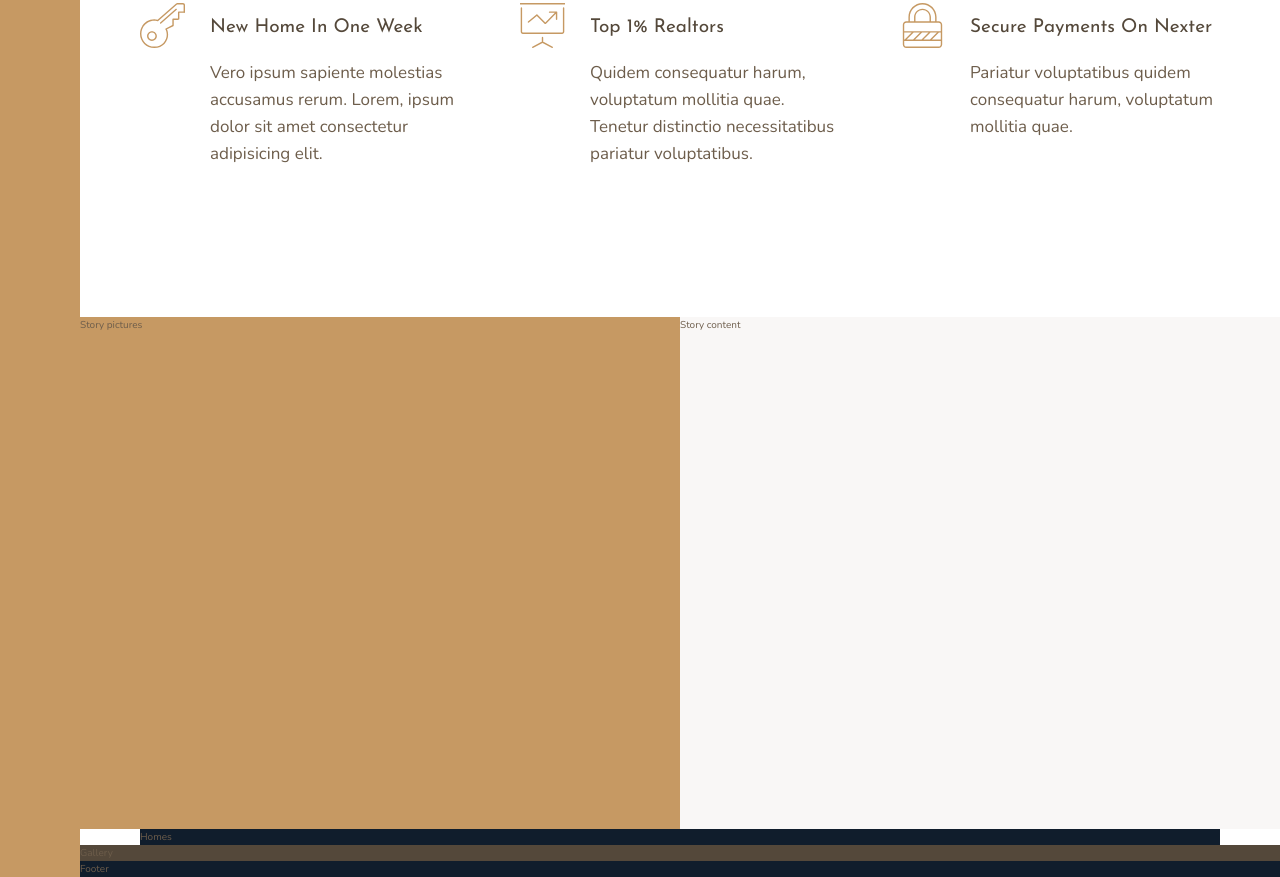
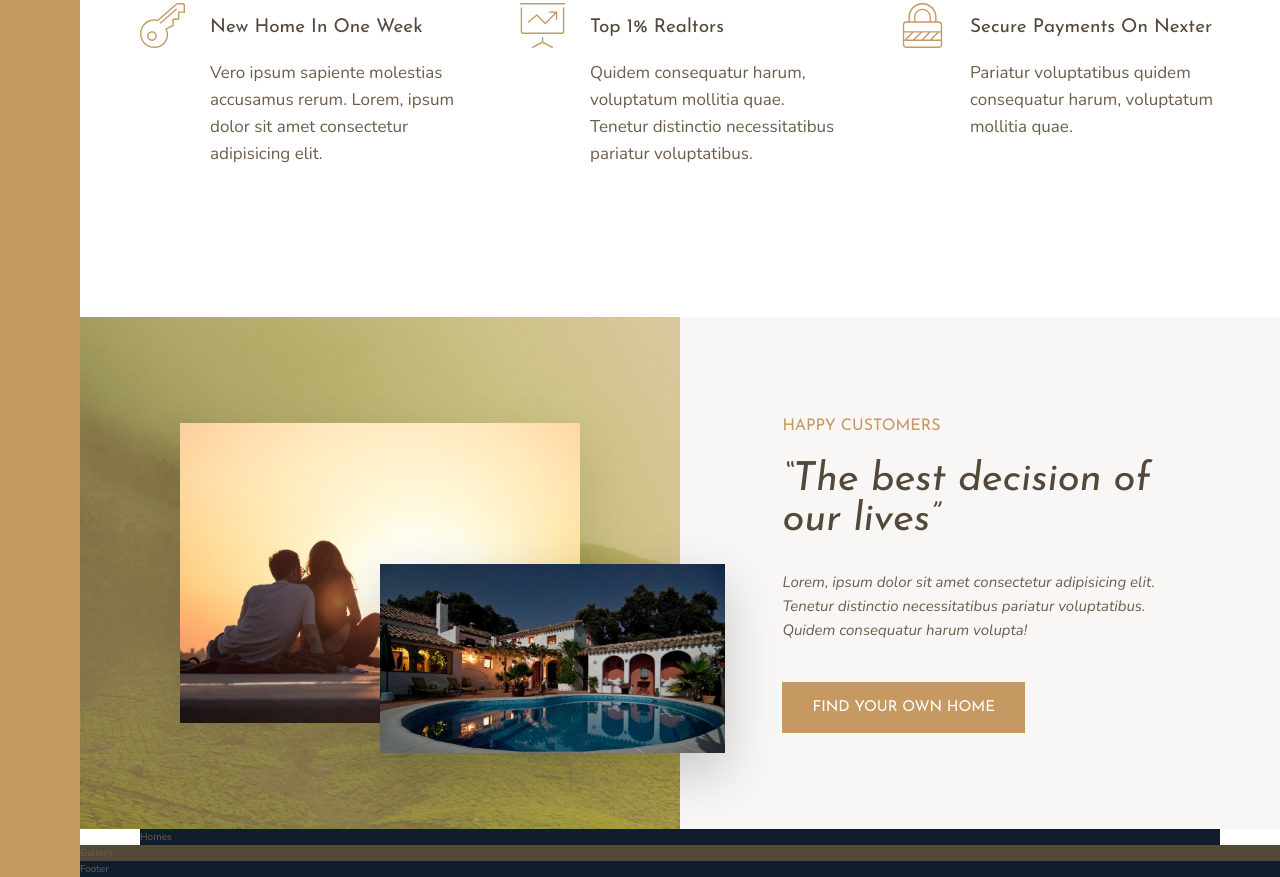
Before and after one commit to eben-k/nexter, a website: page index.html in a window 1280 px wide. Shown: the part 991-1868 px from the top of the page. Drawn offline with nearby package versions, Linux system fonts and the light colour scheme.

Commit message:
build story section

```diff
--- a/index.html
+++ b/index.html
@@ -87,10 +87,18 @@
       </div>
     </section>
     <div class="story__pictures">
-      Story pictures
+      <img src="img/story-1.jpeg" alt="Couple with new home" class="story__img--1">
+      <img src="img/story-2.jpeg" alt="New house" class="story__img--2">
     </div>
     <div class="story__content">
-      Story content
+      <h3 class="heading-3 margin-bottom-sm">happy customers</h3>
+      <h2 class="heading-2 heading-2--dark margin-bottom-md">&ldquo;The best decision of our lives&rdquo;</h2>
+      <p class="story__text">
+        Lorem, ipsum dolor sit amet consectetur adipisicing elit. Tenetur
+        distinctio necessitatibus pariatur voluptatibus. Quidem consequatur
+        harum volupta!
+      </p>
+      <button class="btn">Find your own home</button>
     </div>
     <section class="homes">
       Homes
--- a/sass/_base.scss
+++ b/sass/_base.scss
@@ -13,6 +13,11 @@ $color-grey-dark-2: #6d5d4b;
 // FONT VARIABLES
 $font-primary: "Nunito", sans-serif;
 $font-display: "Josefin Sans", sans-serif;
+
+
+// Box shadow variables
+$shadow-sm: 0 2rem 5rem rgba(0, 0, 0, 0.1);
+$shadow-md: 0 2rem 5rem rgba(0, 0, 0, 0.2);
 
 *,
 *::before,
--- a/sass/_story.scss
+++ b/sass/_story.scss
@@ -1,11 +1,55 @@
 .story {
   &__pictures {
     background-color: $color-primary;
+    background-image: linear-gradient(
+        rgba($color-primary, 0.5),
+        rgba($color-primary, 0.5)
+      ),
+      url(../img/back.jpg);
     grid-column: fullbleed-start / col-end 4;
+
+    display: grid;
+    grid-template-rows: repeat(6, 1fr);
+    grid-template-columns: repeat(6, 1fr);
+    align-items: center;
+  }
+
+  &__img--1 {
+    width: 100%;
+    grid-row: 2 / span 4;
+    grid-column: 2 / span 4;
+    box-shadow: $shadow-sm;
+  }
+
+  &__img--2 {
+    width: 115%;
+    grid-row: 4 / span 2;
+    grid-column: 4 / span 3;
+    z-index: 10;
+    box-shadow: $shadow-md;
   }
 
   &__content {
     background-color: $color-grey-light-1;
     grid-column: col-start 5 / fullbleed-end;
+
+    padding: 6rem 8vw;
+
+    //flexbox for one dimensional element
+    // display: flex;
+    // flex-direction: column;
+    // justify-content: center;
+    // align-items: flex-start;
+
+    //using grid to achieve the flexbox look
+    display: grid;
+    align-content: center;
+    justify-items: start;
+  }
+
+  &__text {
+    font-size: 1.5rem;
+    font-style: italic;
+    margin-bottom: 4rem;
   }
 }
--- a/sass/_typography.scss
+++ b/sass/_typography.scss
@@ -9,10 +9,24 @@
 
 .heading-2 {
   @extend %heading;
+  font-style: italic;
+  font-size: 4rem;
+  line-height: 1;
+
+  &--light {
+    color: $color-grey-light-1;
+  }
+
+  &--dark {
+    color: $color-grey-dark-1;
+  }
 }
 
 .heading-3 {
   @extend %heading;
+  font-size: 1.6rem;
+  color: $color-primary;
+  text-transform: uppercase;
 }
 
 .heading-4 {
@@ -28,3 +42,36 @@
     color: $color-grey-dark-1;
   }
 }
+
+.btn {
+  background-color: $color-primary;
+  color: #fff;
+  border: none;
+  border-radius: 0;
+  font-family: $font-display;
+  font-size: 1.5rem;
+  text-transform: uppercase;
+  padding: 1.8rem 3rem;
+  cursor: pointer;
+  transition: all 0.2s;
+
+  &:hover {
+    background-color: $color-primary-dark;
+  }
+}
+
+.margin-bottom-sm {
+  margin-bottom: 2rem;
+}
+
+.margin-bottom-md {
+  margin-bottom: 3rem;
+}
+
+.margin-bottom-lg {
+  margin-bottom: 4rem;
+}
+
+.margin-bottom-xlg {
+  margin-bottom: 8rem;
+}
```
Also changed, not shown: css/style.css.
